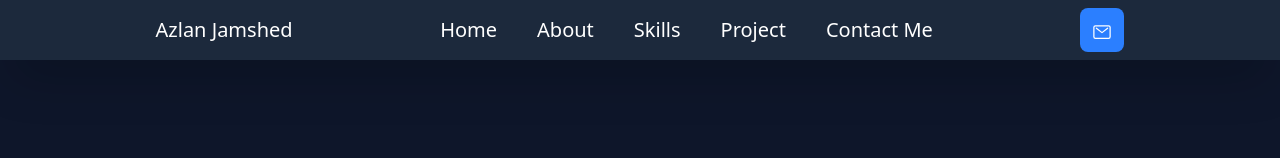
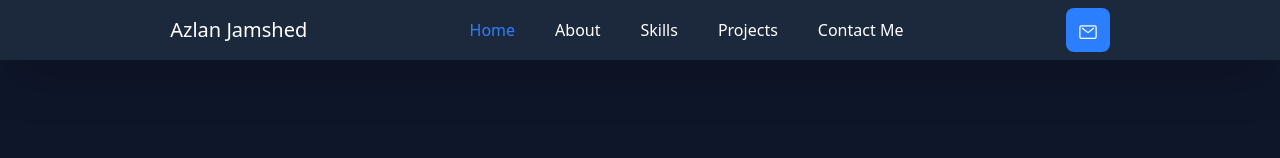
Before and after one commit to FarhaN400/Farhan-Portfolio, a React (Vite) app: page / in a window 1280 px wide. Shown: the top 158 px of the page. Built offline with nearby package versions, Linux system fonts and the light colour scheme.

Commit message:
make navbar activated and set other links

```diff
--- a/package.json
+++ b/package.json
@@ -16,6 +16,7 @@
     "react-dom": "^19.1.0",
     "react-hook-form": "^7.62.0",
     "react-icons": "^5.5.0",
+    "react-scroll": "^1.9.3",
     "react-toastify": "^11.0.5",
     "tailwindcss": "^4.1.11"
   },
--- a/src/App.jsx
+++ b/src/App.jsx
@@ -6,8 +6,13 @@ import Home from "./Pages/Home";
 import Navbar from "./Components/Navbar";
 import Skills from "./Pages/Skills";
 import Contact from "./Pages/Contact";
+import { useEffect } from "react";
 
 function App() {
+  useEffect(() => {
+    window.scrollTo(0, 0);
+  }, []);
+
   return (
     <>
       <Navbar />
--- a/src/Components/Navbar.jsx
+++ b/src/Components/Navbar.jsx
@@ -1,5 +1,6 @@
 import React from "react";
 import { IoMailOutline } from "react-icons/io5";
+import { Link } from "react-scroll";
 
 const Navbar = () => {
   return (
@@ -7,15 +8,87 @@ const Navbar = () => {
       <header>
         <div className="text-white flex  justify-evenly items-center bg-[#1c293c] p-2   shadow-2xl text-xl  fixed top-0 left-0 w-full z-50">
           <div>
-            <h1>Azlan Jamshed</h1>
+            <h1>
+              <Link
+                to="home"
+                smooth={true}
+                duration={300}
+                spy={true}
+                offset={-70}
+                className="cursor-pointer"
+              >
+                Azlan Jamshed{" "}
+              </Link>
+            </h1>
           </div>
           <div className="hidden md:block">
-            <ul className="flex gap-10">
-              <l1>Home</l1>
-              <l1>About</l1>
-              <l1>Skills</l1>
-              <l1>Project</l1>
-              <l1>Contact Me</l1>
+            <ul className="flex gap-10 text-base">
+              <l1>
+                {/* <a href="#home">Home</a> */}
+                <Link
+                  to="home"
+                  smooth={true}
+                  duration={300}
+                  spy={true}
+                  offset={-70}
+                  activeClass="text-blue-500"
+                  className="cursor-pointer hover:text-blue-400 "
+                >
+                  Home
+                </Link>
+              </l1>
+              <l1>
+                <Link
+                  to="about"
+                  smooth={true}
+                  duration={300}
+                  spy={true}
+                  offset={-70}
+                  activeClass="text-blue-500"
+                  className="cursor-pointer hover:text-blue-400"
+                >
+                  About
+                </Link>
+              </l1>
+              <l1>
+                <Link
+                  to="skill"
+                  smooth={true}
+                  duration={300}
+                  spy={true}
+                  offset={-70}
+                  activeClass="text-blue-500"
+                  className="cursor-pointer hover:text-blue-400"
+                >
+                  Skills
+                </Link>
+              </l1>
+              <l1>
+                <Link
+                  to="project"
+                  smooth={true}
+                  duration={300}
+                  spy={true}
+                  offset={-70}
+                  activeClass="text-blue-500"
+                  className="cursor-pointer hover:text-blue-400"
+                >
+                  Projects
+                </Link>
+              </l1>
+              <l1>
+                <Link
+                  to="contact"
+                  smooth={true}
+                  duration={300}
+                  spy={true}
+                  offset={-70}
+                  activeClass="text-blue-500"
+                  className="cursor-pointer hover:text-blue-400"
+                >
+                  Contact Me
+                </Link>
+              </l1>
             </ul>
           </div>
           {/* <div className="bg-blue-600 p-2 rounded-xl items-center ">
--- a/src/Pages/About.jsx
+++ b/src/Pages/About.jsx
@@ -1,3 +1,4 @@
+import CV from "../assets/AzlanJamshed.pdf";
 const About = () => {
   return (
     <>
@@ -31,7 +32,8 @@ const About = () => {
             <div className="flex justify-center lg:justify-start">
               <a
                 className="inline-flex items-center bg-blue-500 text-white px-8 py-3 rounded-lg font-medium transition-all hover:bg-blue-600 hover:scale-105"
-                href=""
+                href={CV}
+                download
               >
                 Download CV
                 <svg
--- a/src/Pages/Contact.jsx
+++ b/src/Pages/Contact.jsx
@@ -46,8 +46,8 @@ const Contact = () => {
       });
   };
   return (
-    <div className="bg-[#0e162a] p-5  flex justify-center ">
-      <div className="px-4 sm:px-10 md:px-10 lg:px-40 py-10 text-white md:w-1/2">
+    <div id="contact" className="bg-[#0e162a] p-5  flex justify-center ">
+      <div className="px-4 sm:px-10 md:px-10 lg:px-40 py-10 text-white md:w-1/2 mb-40">
         <h1 className="text-center text-4xl md:text-5xl font-semibold text-white mb-8">
           Contact
         </h1>
--- a/src/Pages/Home.jsx
+++ b/src/Pages/Home.jsx
@@ -3,25 +3,26 @@ import { FaXTwitter } from "react-icons/fa6";
 import { FaGithub } from "react-icons/fa";
 
 import { IoMailOutline } from "react-icons/io5";
+import { Link } from "react-scroll";
 
 const Home = () => {
   return (
     <>
-      <div className="bg-[#0e162a] pt-30 p-10 md:pt-40 ">
+      <div id="home" className="bg-[#0e162a] pt-30 p-10 md:pt-40 ">
         <div className="flex flex-col  md:flex-row-reverse md:justify-between justify-center items-center gap-10 md:px-[15%]   ">
           <div className="w-[200px] h-[200px] border-2 border-red-700 "></div>
           <div className="flexflex-col justify-center items-center  gap-5 text-white">
             <div className="flex items-center justify-center md:justify-start gap-4 mb-8">
-              <div className="flex items-center justify-center    w-12 h-12 rounded-md  bg-blue-500 text-white px-8 py-3  font-medium transition-all hover:bg-blue-600 hover:scale-105  ">
-                <a href="">
-                  <FaGithub className="w-6 h-6" />
-                </a>
-              </div>
-              <div className=" flex items-center justify-center      w-12 h-12 rounded-md  bg-blue-500 text-white px-8 py-3 font-medium transition-all hover:bg-blue-600 hover:scale-105 ">
-                <a href="">
-                  <FaXTwitter className="w-6 h-6" />
-                </a>
-              </div>
+              <a href="https://github.com/azlanjamshed" target="_blank">
+                <div className="flex items-center justify-center    w-12 h-12 rounded-md  bg-blue-500 text-white px-8 py-3  font-medium transition-all hover:bg-blue-600 hover:scale-105  ">
+                  <FaGithub className="w-6 h-6 absolute" />
+                </div>
+              </a>
+              <a href="https://x.com/Azlan_Jamshed" target="_blank">
+                <div className=" flex items-center justify-center      w-12 h-12 rounded-md  bg-blue-500 text-white px-8 py-3 font-medium transition-all hover:bg-blue-600 hover:scale-105 ">
+                  <FaXTwitter className="w-6 h-6 absolute" />
+                </div>
+              </a>
             </div>
             <div className="flex flex-col items-center justify-center md:items-start">
               <h1 className="text-3xl md:text-5xl font-semibold text-white mb-2 ">
@@ -32,12 +33,16 @@ const Home = () => {
               </h3>
             </div>
             <div className=" flex items-center justify-center md:justify-start">
-              <a
-                href=""
-                className="inline-flex items-center justify-center bg-blue-500 text-white px-8 py-3 rounded-lg font-medium transition-all hover:bg-blue-600 hover:scale-105"
+              <Link
+                to="contact"
+                smooth={true}
+                duration={300}
+                spy={true}
+                offset={-70}
+                className="cursor-pointer inline-flex items-center justify-center bg-blue-500 text-white px-8 py-3 rounded-lg font-medium transition-all hover:bg-blue-600 hover:scale-105"
               >
                 Contact Me <IoMailOutline className=" ml-3 w-5 h-5 inline" />
-              </a>
+              </Link>
             </div>
           </div>
         </div>
--- a/src/Pages/Projects.jsx
+++ b/src/Pages/Projects.jsx
@@ -36,7 +36,7 @@ const Projects = () => {
   ];
   return (
     <>
-      <div className="bg-slate-800 p-10">
+      <div id="project" className="bg-slate-800 p-10">
         <div className="container mx-auto px-4 max-w-6xl text-center mb-5">
           <h2 className="text-center text-4xl md:text-5xl font-semibold text-white mb-2">
             Projects
--- a/src/Pages/Skills.jsx
+++ b/src/Pages/Skills.jsx
@@ -6,7 +6,10 @@ import { IoCode } from "react-icons/io5";
 const Skills = () => {
   return (
     <>
-      <section className="py-12 bg-[#0e162a] flex flex-col items-center ">
+      <section
+        id="skill"
+        className="py-12 bg-[#0e162a] flex flex-col items-center "
+      >
         <div className="container mx-auto px-4 max-w-6xl text-center">
           <h2 className=" text-4xl md:text-5xl font-bold text-gray-800 dark:text-white mb-4">
             Skills & Expertise
```
Also changed, not shown: 2 other files (tests, documents, lock files or other folders).
